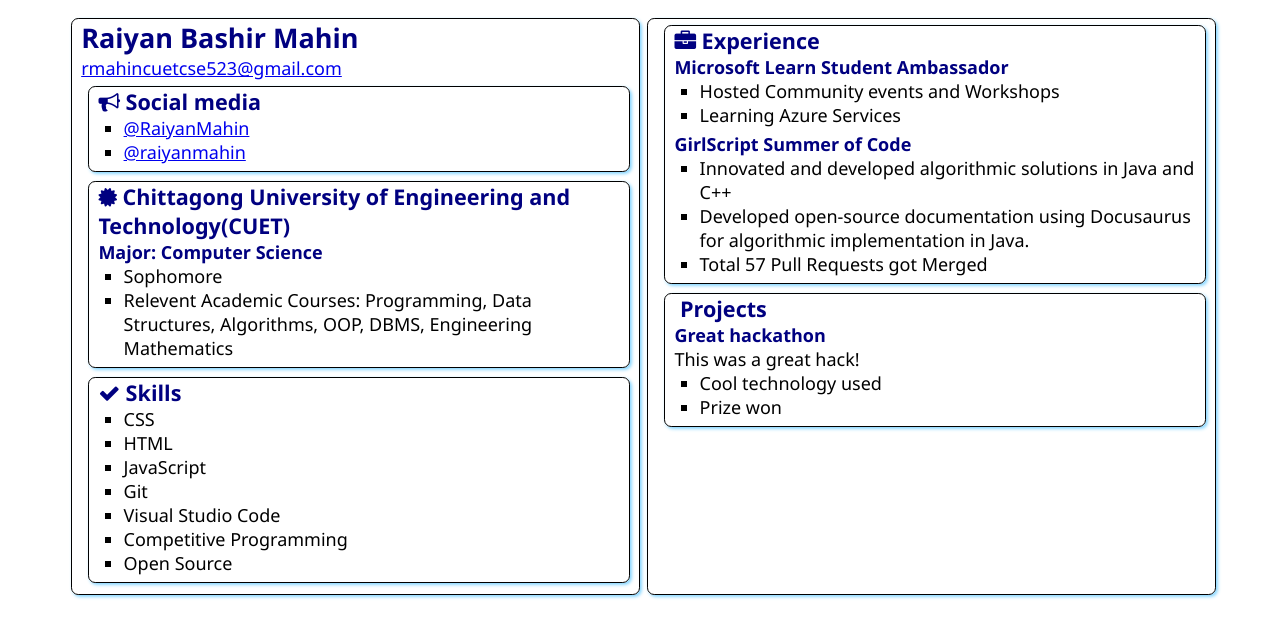
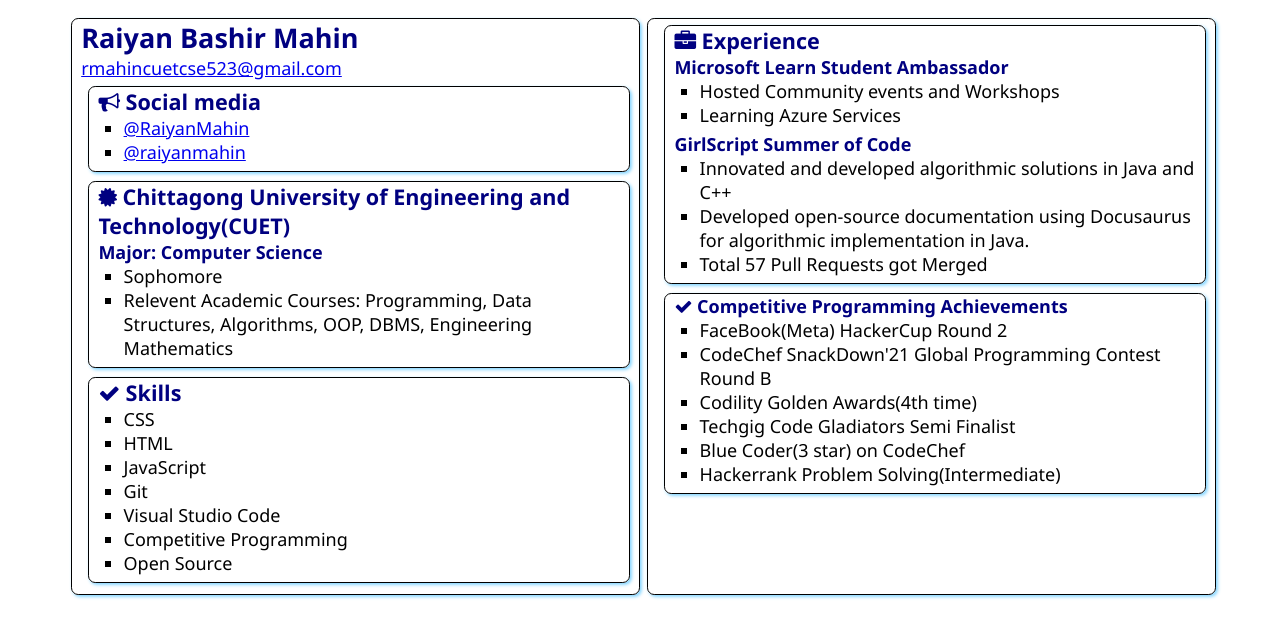
Before and after one commit to RaiyanMahin/SATechnicalOnboarding, a plain HTML site: page src/index.html in a window 1280 px wide. Drawn offline with Linux system fonts and the light colour scheme.

Commit message:
Update index.html

```diff
--- a/src/index.html
+++ b/src/index.html
@@ -76,16 +76,17 @@
                 </ul>
             </section>
             <section class="box">
-                <h2>
-                    <i class="fa font-awesome" aria-hidden="true"></i>
-                    Projects
-                </h2>
-
-                <h3>Great hackathon</h3>
-                <div>This was a great hack!</div>
+                <h3>
+                    <i class="fa fa-check" aria-hidden="true"></i>
+                    Competitive Programming Achievements
+                </h3>
                 <ul>
-                    <li>Cool technology used</li>
-                    <li>Prize won</li>
+                    <li>FaceBook(Meta) HackerCup Round 2</li>
+                    <li>CodeChef SnackDown'21 Global Programming Contest Round B</li>
+                    <li>Codility Golden Awards(4th time)</li>
+                    <li>Techgig Code Gladiators Semi Finalist</li>
+                    <li>Blue Coder(3 star) on CodeChef</li>
+                    <li>Hackerrank Problem Solving(Intermediate)</li>
                 </ul>
             </section>
         </article>
```
